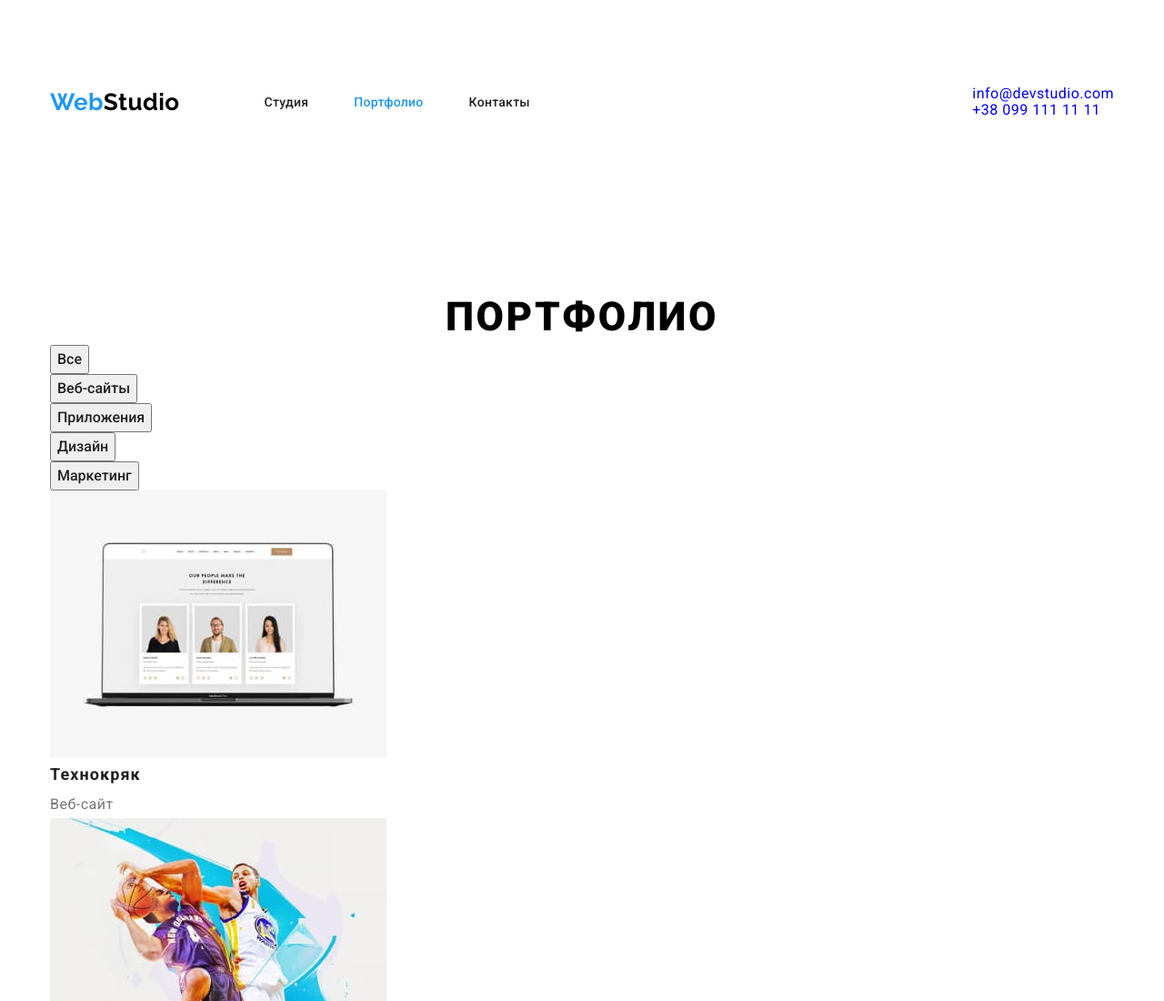
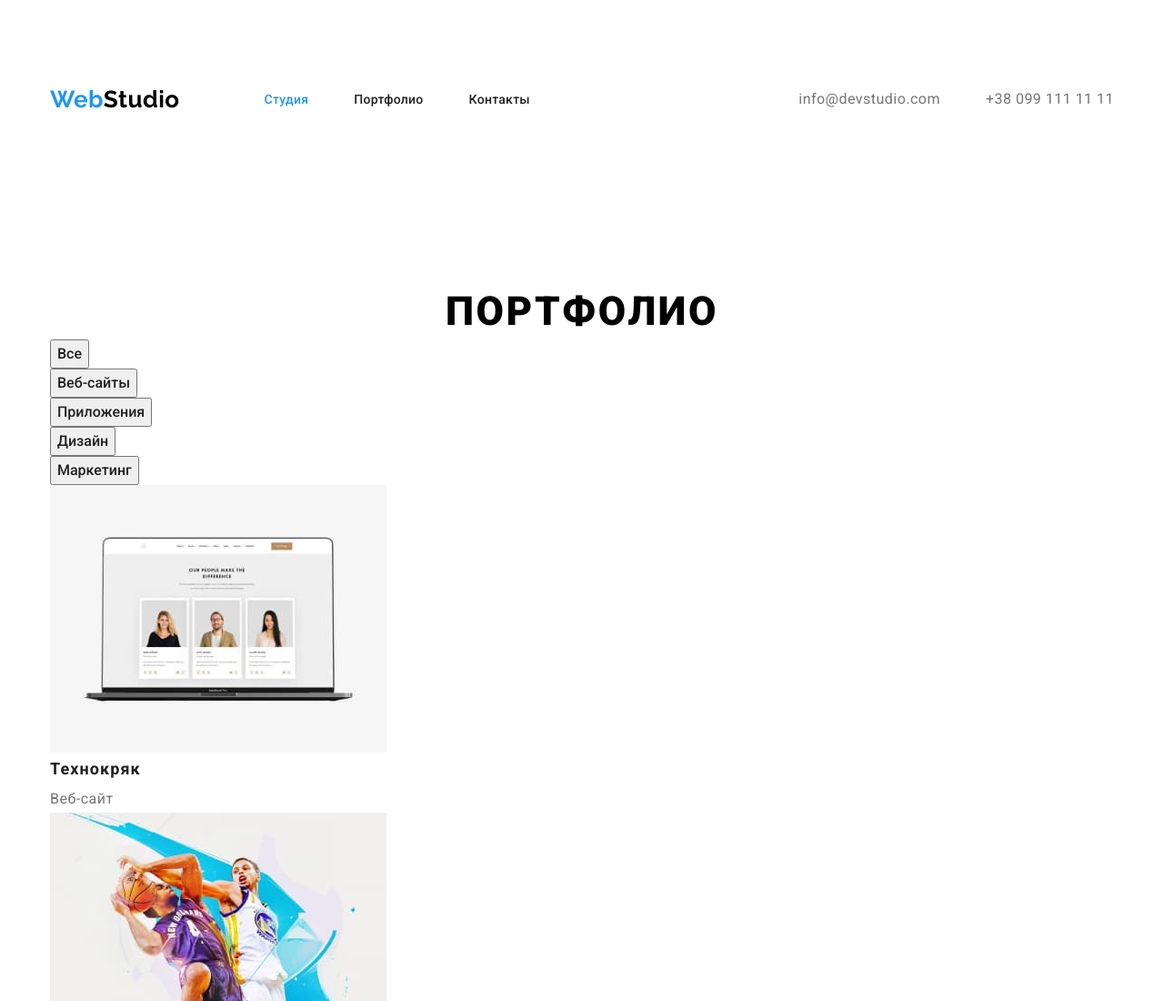
Before and after one commit to Drey44/goit-markup-hw-03, a plain HTML site: page portfolio.html in a window 1280 px wide. Shown: the top 1100 px of the page at 91% size. Drawn offline with nearby package versions, Linux system fonts and the light colour scheme.

Commit message:
добавил обновленный хедер в портфолио

```diff
--- a/portfolio.html
+++ b/portfolio.html
@@ -21,26 +21,30 @@
 
 <body class="body">
     <!-- HEADER-->
-    <header class="page-header section">
+    <header class="page-header section ">
         <div class="container page-header-container">
+
             <nav class="page-nav">
-                <a class="link-logo" href="./portfolio.html">Web<span class="logo-color">Studio</span></a>
+
+                <a class="link-logo" href="./index.html">Web<span class="logo-color">Studio</span></a>
                 <ul class="menu list">
                     <li class="menu-item">
-                        <a class="menu-link link " href="./index.html">Студия</a>
+                        <a class="menu-link link active" href="./index.html">Студия</a>
                     </li>
                     <li class="menu-item">
-                        <a class="menu-link link active" href="">Портфолио</a>
+                        <a class="menu-link link" href="">Портфолио</a>
                     </li>
                     <li class="menu-item">
                         <a class="menu-link link" href="">Контакты</a>
                     </li>
                 </ul>
             </nav>
-            <ul class="list ">
-                <li><a class="link contacts" href="mailto:info@devstudio.com">info@devstudio.com</a></li>
-                <li><a class="link contacts" href="tel:+380991111111">+38 099 111 11 11</a></li>
+
+            <ul class="list list-contacts">
+                <li><a class="link link-mail  " href="mailto:info@devstudio.com">info@devstudio.com</a></li>
+                <li><a class="link link-tel " href="tel:+380991111111">+38 099 111 11 11</a></li>
             </ul>
+
         </div>
     </header>
     <!-- Main-->
```
